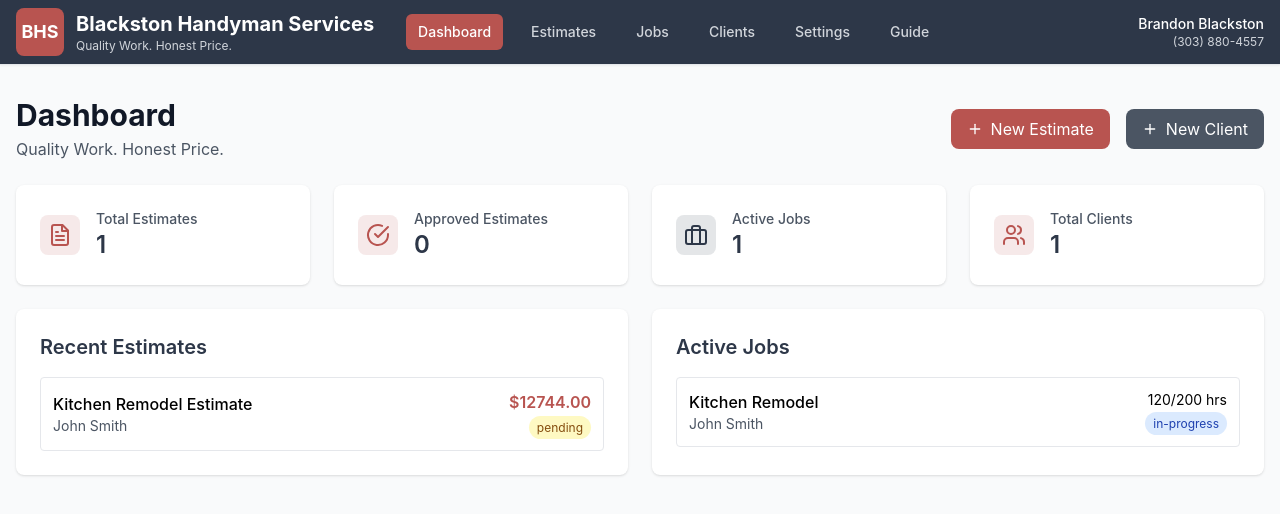
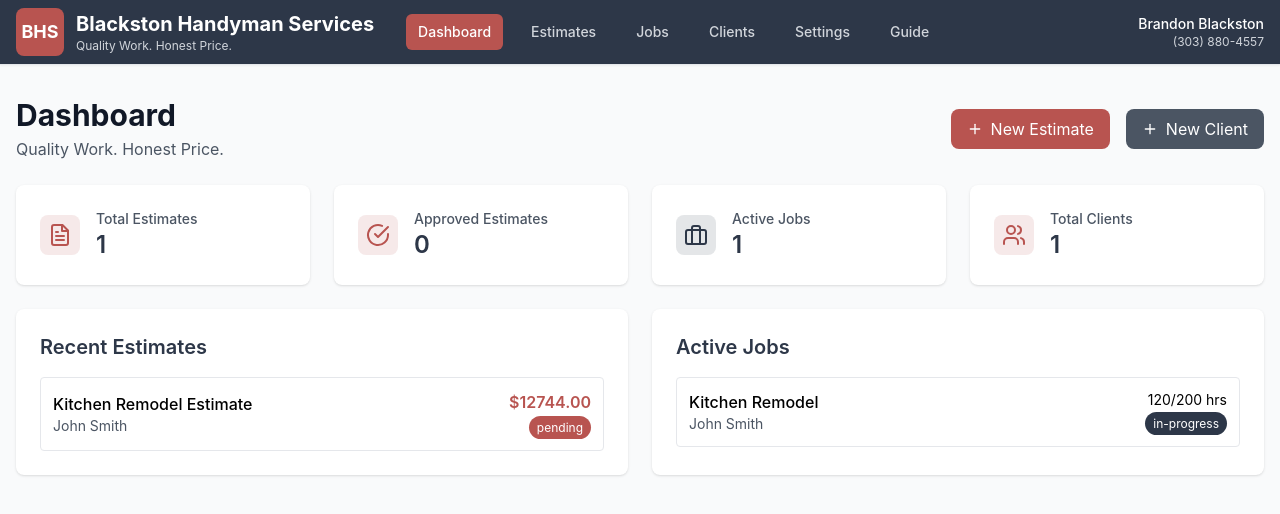
Before and after one commit to NextLevelPlays/Estimate-Pro-App, a React (Create React App) app: page / in a window 1280 px wide. Shown: the top 514 px of the page. Built offline with nearby package versions, Linux system fonts and the light colour scheme.

Commit message:
Update App.js

```diff
--- a/src/App.js
+++ b/src/App.js
@@ -282,9 +282,11 @@ function App() {
                     </p>
                     <span className={`px-2 py-1 text-xs rounded-full ${
                       estimate.status === 'approved' ? 'bg-green-100 text-green-800' :
-                      estimate.status === 'pending' ? 'bg-yellow-100 text-yellow-800' :
+                      estimate.status === 'pending' ? 'text-white' :
                       'bg-gray-100 text-gray-800'
-                    }`}>
+                    }`}
+                    style={estimate.status === 'pending' ? { backgroundColor: companyInfo.primaryColor } : {}}
+                    >
                       {estimate.status}
                     </span>
                   </div>
@@ -308,9 +310,11 @@ function App() {
                     <p className="text-sm">{job.actualHours}/{job.estimatedHours} hrs</p>
                     <span className={`px-2 py-1 text-xs rounded-full ${
                       job.status === 'completed' ? 'bg-green-100 text-green-800' :
-                      job.status === 'in-progress' ? 'bg-blue-100 text-blue-800' :
+                      job.status === 'in-progress' ? 'text-white' :
                       'bg-gray-100 text-gray-800'
-                    }`}>
+                    }`}
+                    style={job.status === 'in-progress' ? { backgroundColor: companyInfo.secondaryColor } : {}}
+                    >
                       {job.status}
                     </span>
                   </div>
```
